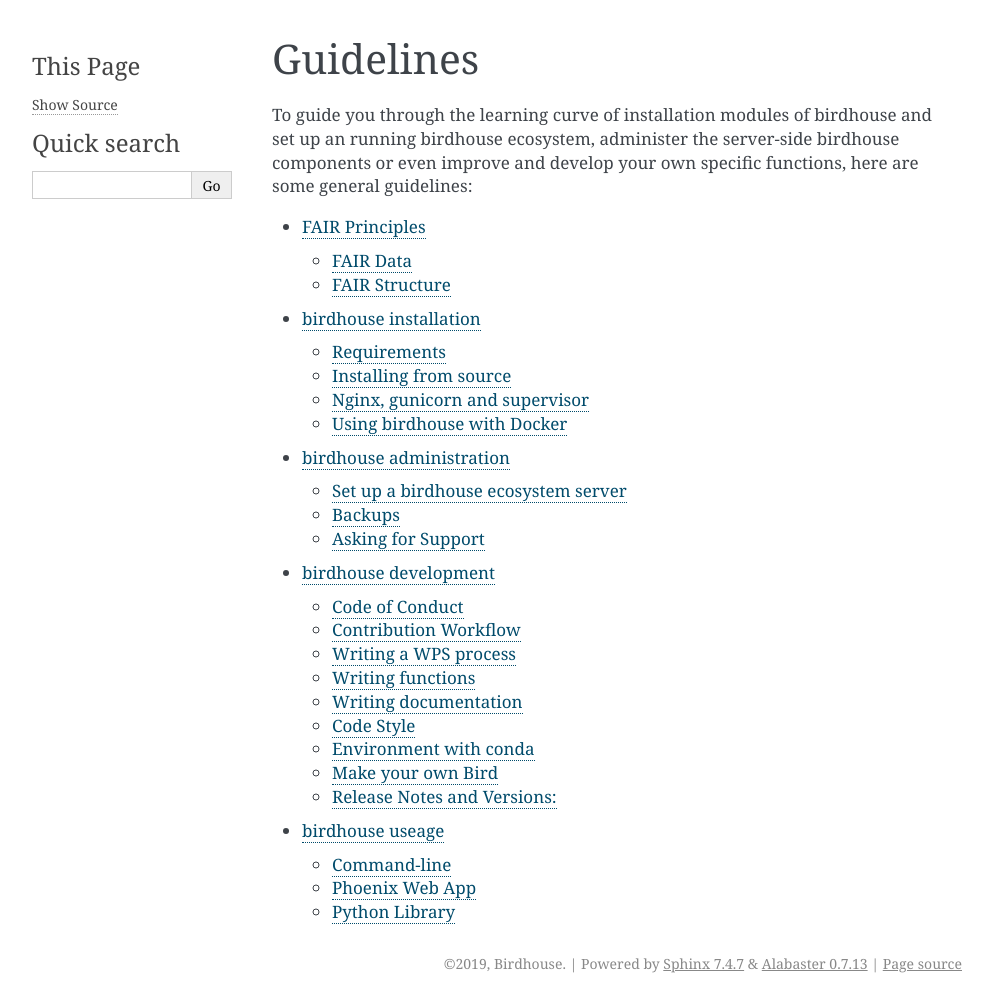
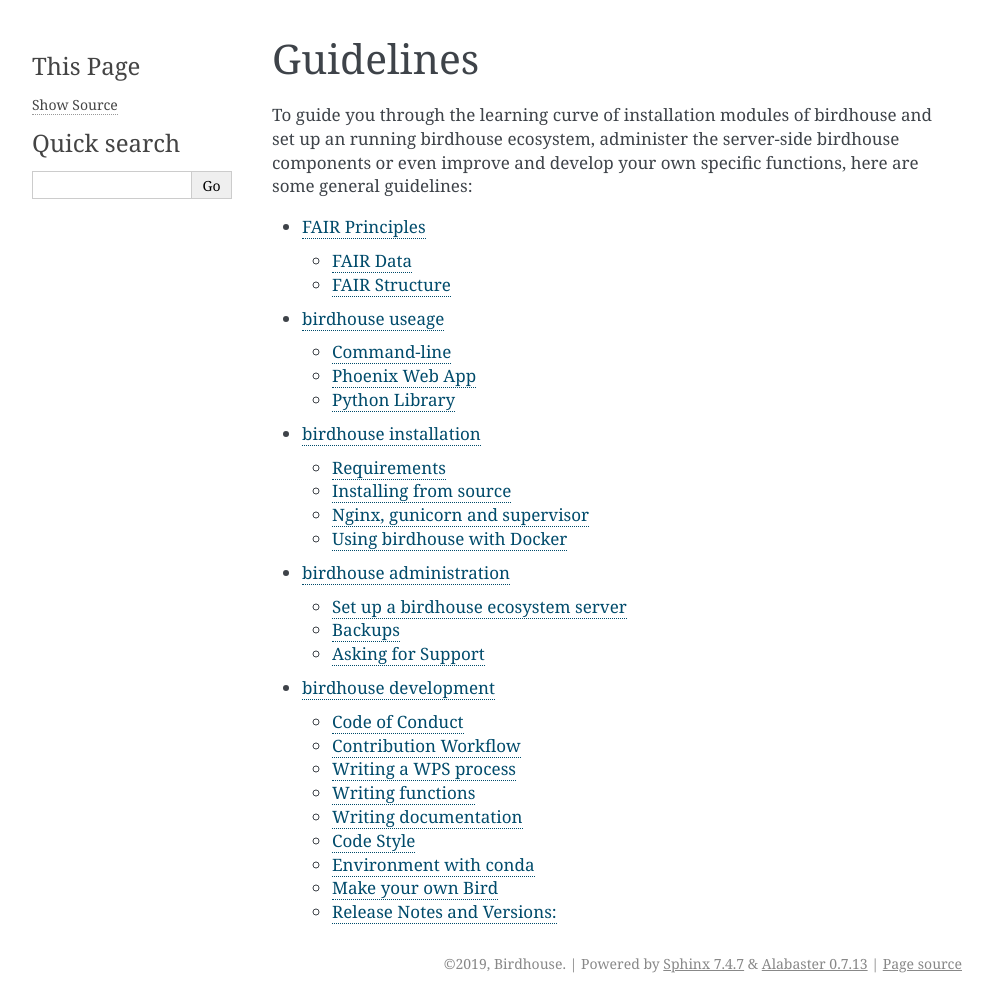
Before and after one commit to bird-house/birdhouse-docs, a Sphinx documentation site: the page built from docs/source/guidelines.rst, in a window 1280 px wide. Shown: the whole page, without its empty margins (148-1141 px from the left). Built offline with Sphinx 7.4.7, drawn with Linux system fonts in a browser that asks for light colours; pages that are not in the unit, such as notebooks, are missing from menus.

Commit message:
minor changes

```diff
--- a/docs/source/guide_user.rst
+++ b/docs/source/guide_user.rst
@@ -1,7 +1,7 @@
 .. _guide_user:
 
 birdhouse useage
-=================
+================
 
 .. contents::
     :local:
--- a/docs/source/guidelines.rst
+++ b/docs/source/guidelines.rst
@@ -13,7 +13,7 @@
    :maxdepth: 2
 
    guide_fair
+   guide_user
    guide_install
    guide_admin
    guide_dev
-   guide_user
```
